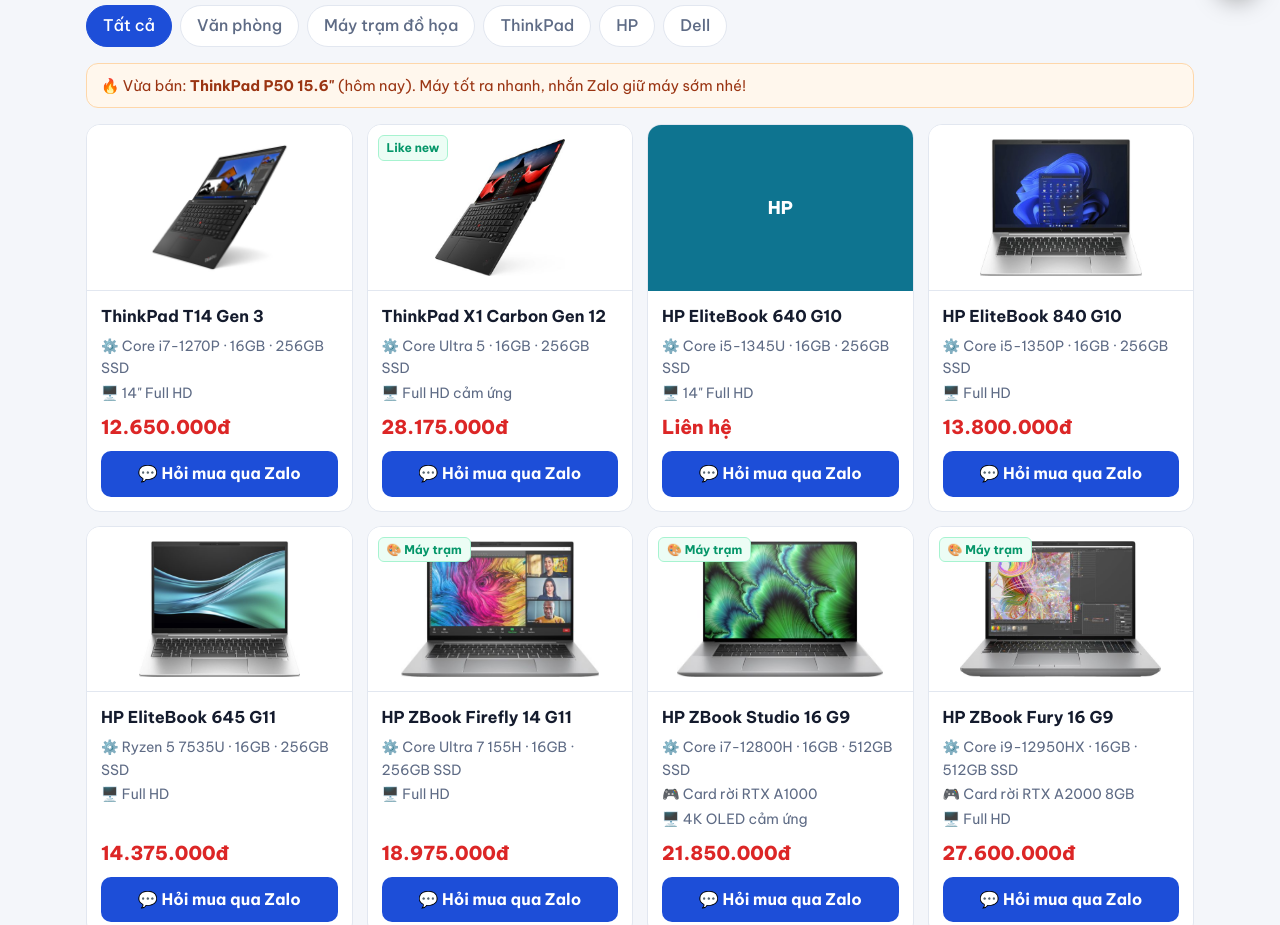
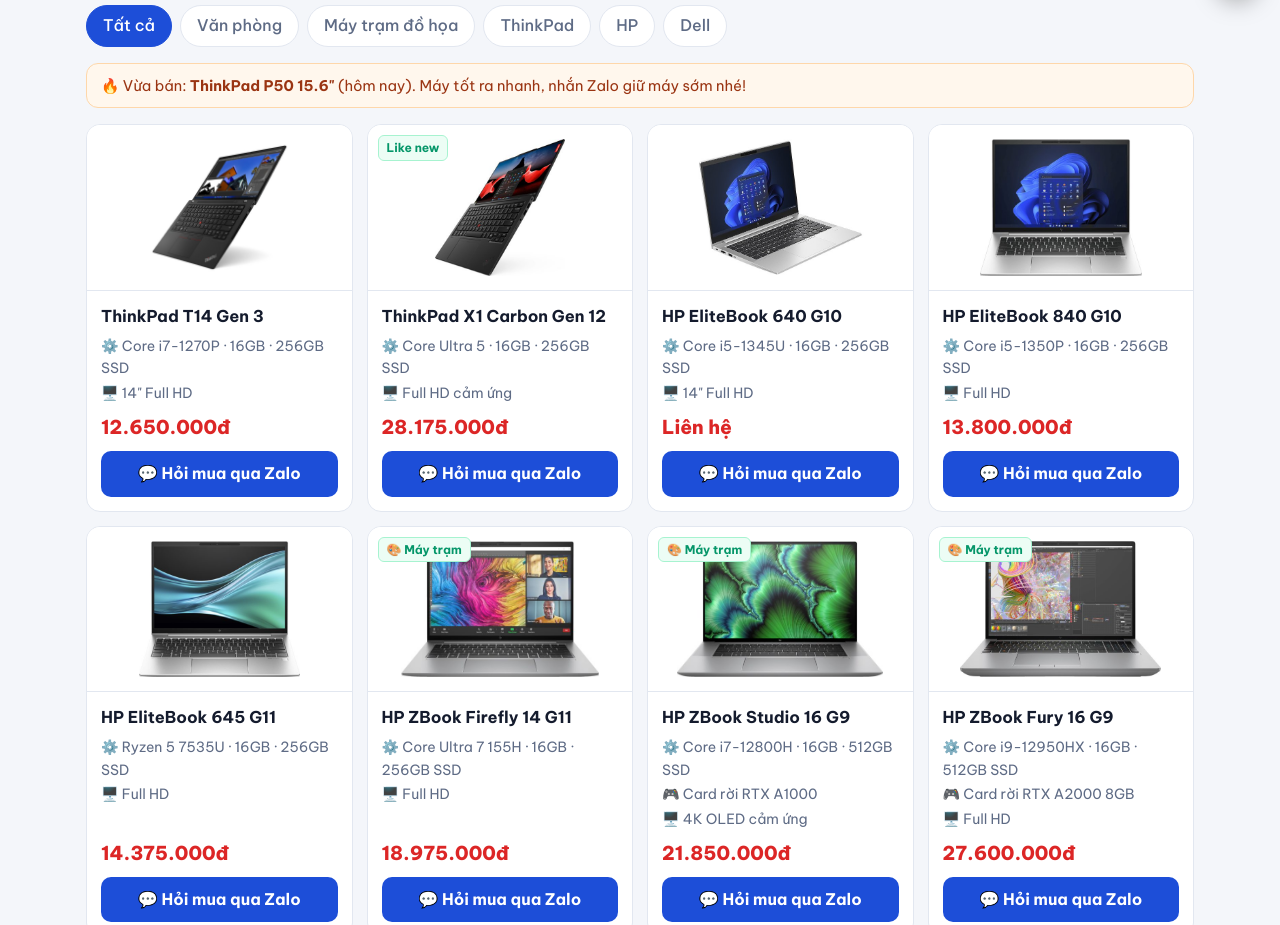
Before and after one commit to Dangnguyen3368/ifix-laptop, a plain HTML site: page index.html in a window 1280 px wide. Shown: the part 787-1712 px from the top of the page. Drawn offline with Linux system fonts and the light colour scheme.

Commit message:
Them anh HP EliteBook 640 G10
Co-Authored-By: Claude Opus 5.5 <noreply@anthropic.com>

```diff
--- a/index.html
+++ b/index.html
@@ -365,6 +365,7 @@
     "ThinkPad P50 15.6\"": "p50",
     "ThinkPad T14 Gen 3": "t14g3",
     "ThinkPad X1 Carbon Gen 12": "x1c12",
+    "HP EliteBook 640 G10": "640g10",
     "HP EliteBook 840 G10": "840g10",
     "HP EliteBook 645 G11": "645g11",
     "HP ZBook Firefly 14 G11": "firefly14g11",
```
Also changed, not shown: img/640g10.jpg (added).
